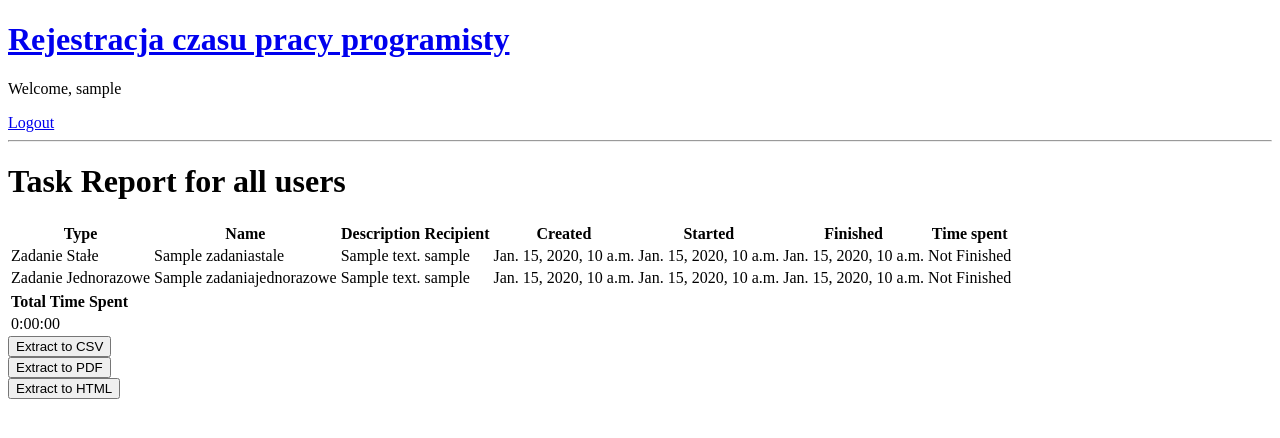
After one commit to aleksbalc/Projekt-PJF, a Django app: page /generate-all-tasks-report-csv/ in a window 1280 px wide. The commit adds this page. Shown: the top 438 px of the page. Run offline with Django 4.2, Linux system fonts and the light colour scheme; a user stored in the database is signed in; tables that the repository leaves empty hold one stand-in row (values such as "Sample post").

Commit message:
Added exports of reports for both user groups

```diff
--- a/home/urls.py
+++ b/home/urls.py
@@ -17,7 +17,16 @@ urlpatterns = [
     path('edit-jednorazowe/<str:pk>/', views.editJednorazowe, name="edit-jednorazowe"),
     path('generate-raport-jednorazowy/', views.generateJednorazowy, name="generate-raport-jednorazowy"),
     path('generate-raport-staly/', views.generateStaly, name="generate-raport-staly"),
+    path('generate-all-user-tasks-report/', views.showAllTasksReportForProgramista, name="generate-all-user-tasks-report"),
     path('generate-edited-dates-report/', views.createEditedDatesReport, name="create-edited-dates-raport"),
+    path('generate-all-tasks-report/', views.showAllTasksReportForKierownik, name="generate-all-tasks-report"),
+    path('generate-all-tasks-report-csv/', views.exportAllTasksReportCSV, name="generate-all-tasks-report-csv"),
+    path('generate-all-tasks-report-pdf/', views.exportAllTasksReportPDF, name="generate-all-tasks-report-pdf"),
+    path('generate-all-tasks-report-html/', views.exportAllTasksReportHTML, name="generate-all-tasks-report-html"),
+    path('generate-all-tasks-report-csv-programista/', views.exportAllTasksReportCSVProgramista, name="generate-all-tasks-report-csv-programista"),
+    path('generate-all-tasks-report-pdf-programista/', views.exportAllTasksReportPDFProgramista, name="generate-all-tasks-report-pdf-programista"),
+    path('generate-all-tasks-report-html-programista/', views.exportAllTasksReportHTMLProgramista, name="generate-all-tasks-report-html-programista"),
+    path('generate-all-tasks-report/', views.generateAllTasksReport, name="generate-all-tasks-report"),
     path('generate-all-tasks-report/', views.generateAllTasksReport, name="generate-all-tasks-report"),
     path('generate-specific-tasks-report/', views.generateSpecificTasks, name="generate-specific-tasks-report"),
     path('generate-user-tasks-report/<int:user_id>/', views.showGeneratedUserTasksReport, name='generate-user-tasks-report'),
--- a/home/views.py
+++ b/home/views.py
@@ -14,14 +14,16 @@ import csv
 from fpdf import FPDF
 
 
-def export_to_csv(report_data, filename):
-    keys = report_data[0].keys()  # Assuming all dictionaries have the same keys
+def export_to_csv(report_data, filename, total_time_spent):
+    keys = report_data[0].keys() | {'Total Time Spent'}   # Assuming all dictionaries have the same keys
     with open(filename, 'w', newline='') as csvfile:
         writer = csv.DictWriter(csvfile, fieldnames=keys)
         writer.writeheader()
         writer.writerows(report_data)
+        writer.writerow({'Total Time Spent': str(total_time_spent)})
 
-def export_to_pdf(report_data, filename):
+
+def export_to_pdf(report_data, filename, total_time_spent):
     class PDF(FPDF):
         def header(self):
             # Add header if needed
@@ -32,16 +34,26 @@ def export_to_pdf(report_data, filename):
             pass
 
     pdf = PDF()
-    pdf.add_page()
-    pdf.set_font('Arial', 'B', 12)
+    pdf.add_page('L', 'A4')
+    pdf.add_font('DejaVuSans', '', 'DejaVuSans.ttf', uni=True)
+    pdf.set_font('DejaVuSans', '', 7)
+    headers = ''
+    for key in report_data[0].keys():
+        headers = headers + '   ' + str(key)
+    pdf.cell(200, 10, str(headers), 0)
+    pdf.ln()
     for row in report_data:
+        line = ''
         for key, value in row.items():
-            pdf.cell(40, 10, str(value), 1)
-        pdf.ln()
+            line = line + '   ' + str(value)
+        pdf.cell(200, 12, str(line), 0)
+        pdf.ln( )
+    pdf.cell(200, 12, str('Total time spent {}'.format(total_time_spent)), 0)
     pdf.output(filename)
 
-def export_to_html(report_data, filename):
-    html = '<table>'
+def export_to_html(report_data, filename, total_time_spent):
+    html = '<div>'
+    html += '<table>'
     html += '<tr>'
     for key in report_data[0].keys():
         html += '<th>{}</th>'.format(key)
@@ -52,7 +64,15 @@ def export_to_html(report_data, filename):
             html += '<td>{}</td>'.format(value)
         html += '</tr>'
     html += '</table>'
-
+    html += '<table>'
+    html += '<tr>'
+    html += '<th>{}</th>'.format('Total Time Spent')
+    html += '</tr>'
+    html += '<tr>'
+    html += '<td>{}</td>'.format(total_time_spent)
+    html += '</tr>'
+    html += '</table>'
+    html += '</div>'
     with open(filename, 'w') as html_file:
         html_file.write(html)
 
@@ -286,72 +306,6 @@ def generateJednorazowy(request):
     context = {'report_data': report, 'total_time_spent': total_time_spent}
     return render(request, 'jednorazowy_report.html', context)
 
-# @login_required(login_url='login')
-# def generateAllTasks(request):
-#     total_time_spent = timedelta()
-#     report = []
-#     # generating regular tasks
-#     stale = ZadaniaStale.objects.all()
-#     regular_time_spent = timedelta()
-#     for zadanie in stale:
-#         assigned_tasks = PrzydzieloneZadanieStale.objects.filter(id_zs=zadanie)
-#         if check_group(request.user, "programista"):
-#             assigned_tasks = assigned_tasks.filter(recipient=request.user)
-#
-#         if assigned_tasks.exists():
-#             for task in assigned_tasks:
-#                 report.append({
-#                     'name': task.id_zs.name,
-#                     'description': task.id_zs.description,
-#                     'recipient': task.recipient,
-#                     'created': task.created,
-#                     'started': task.started,
-#                     'finished': task.finished,
-#                     'time': 0 if (task.finished is None or task.started is None) else task.finished - task.created,
-#                 })
-#
-#             completed_tasks = assigned_tasks.exclude(started=None)
-#             completed_tasks = completed_tasks.exclude(finished=None)
-#             if completed_tasks.exists():
-#
-#                 regular_time = completed_tasks.aggregate(
-#                     total=Sum(ExpressionWrapper(F('finished') - F('created'), output_field=models.DurationField()))
-#                 )['total']
-#                 if regular_time:
-#                     regular_time_spent += regular_time
-#
-#     # generating singular tasks
-#
-#     jednorazowe = ZadaniaJednorazowe.objects.filter(
-#         Q(started__isnull=False) | Q(finished__isnull=False))
-#     if check_group(request.user, "programista"):
-#         jednorazowe = jednorazowe.filter(host=request.user)
-#
-#
-#     singular_time_spent = jednorazowe.exclude(started=None, finished=None).aggregate(
-#         total=Sum(ExpressionWrapper(F('finished') - F('started'), output_field=models.DurationField()))
-#     )['total']
-#
-#     for zadanie in jednorazowe:
-#         time_spent = "Nie ukonczone"
-#         if zadanie.started and zadanie.finished:
-#             time_spent = zadanie.finished - zadanie.started
-#
-#         report.append({
-#             'name': zadanie.name,
-#             'description': zadanie.description,
-#             'recipient': zadanie.host,
-#             'created': zadanie.created,
-#             'started': zadanie.started,
-#             'finished': zadanie.finished,
-#             'time': time_spent,
-#         })
-#
-#     total_time_spent = regular_time_spent + singular_time_spent
-#     context = {'report_data': report, 'total_time_spent': total_time_spent}
-#
-#     return render(request, 'jednorazowy_report.html', context)
-
 @login_required(login_url='login')
 def createEditedDatesReport(request):
     # creating history report of regular tasks
@@ -391,7 +345,7 @@ def createEditedDatesReport(request):
     return render(request, 'edited_dates_report.html', context)
 
 @login_required(login_url='login')
-def generateAllTasksReport(request):
+def generateAllTasksReport(request): # generates report for all users
     total_time_spent = timedelta()
     report = []
     # generating regular tasks
@@ -405,6 +359,7 @@ def generateAllTasksReport(request):
         if assigned_tasks.exists():
             for task in assigned_tasks:
                 report.append({
+                    'type': 'Zadanie Stałe',
                     'name': task.id_zs.name,
                     'description': task.id_zs.description,
                     'recipient': task.recipient,
@@ -442,6 +397,7 @@ def generateAllTasksReport(request):
             time_spent = zadanie.finished - zadanie.started
 
         report.append({
+            'type': 'Zadanie Jednorazowe',
             'name': zadanie.name,
             'description': zadanie.description,
             'recipient': zadanie.host,
@@ -452,9 +408,49 @@ def generateAllTasksReport(request):
         })
 
     total_time_spent = regular_time_spent + singular_time_spent
-    context = {'report_data': report, 'total_time_spent': total_time_spent}
+    context = {'report_data': report, 'total_time_spent': total_time_spent, 'extract_available': True}
     return context
-    # return render(request, 'jednorazowy_report.html', context)
+
+def showAllTasksReportForKierownik(request): # shows generated all users task report
+    context = generateAllTasksReport(request)
+    return render(request, 'all-tasks-report.html', context)
+def showAllTasksReportForProgramista(request): # shows generated all users task report
+    context = generateAllTasksReport(request)
+    return render(request, 'jednorazowy_report.html', context)
+
+@login_required(login_url='login')
+def exportAllTasksReportCSV(request):
+    context = generateAllTasksReport(request)
+    export_to_csv(context['report_data'], 'all_tasks_report.csv', context['total_time_spent'])
+    return render(request, 'all-tasks-report.html', context)
+
+@login_required(login_url='login')
+def exportAllTasksReportPDF(request):
+    context = generateAllTasksReport(request)
+    export_to_pdf(context['report_data'], 'all_tasks_report.pdf', context['total_time_spent'])
+    return render(request, 'all-tasks-report.html', context)
+
+@login_required(login_url='login')
+def exportAllTasksReportHTML(request):
+    context = generateAllTasksReport(request)
+    export_to_html(context['report_data'], 'all_tasks_report.html', context['total_time_spent'])
+    return render(request, 'all-tasks-report.html', context)@login_required(login_url='login')
+def exportAllTasksReportCSVProgramista(request):
+    context = generateAllTasksReport(request)
+    export_to_csv(context['report_data'], 'all_tasks_report.csv', context['total_time_spent'])
+    return render(request, 'jednorazowy_report.html', context)
+
+@login_required(login_url='login')
+def exportAllTasksReportPDFProgramista(request):
+    context = generateAllTasksReport(request)
+    export_to_pdf(context['report_data'], 'all_tasks_report.pdf', context['total_time_spent'])
+    return render(request, 'jednorazowy_report.html', context)
+
+@login_required(login_url='login')
+def exportAllTasksReportHTMLProgramista(request):
+    context = generateAllTasksReport(request)
+    export_to_html(context['report_data'], 'all_tasks_report.html', context['total_time_spent'])
+    return render(request, 'jednorazowy_report.html', context)
 
 @login_required(login_url='login')
 def generateSpecificTasks(request):
@@ -547,18 +543,22 @@ def showGeneratedUserTasksReport(request, user_id):
 def exportUserTasksReportCSV(request, user_id):
     user = get_object_or_404(User, id=user_id)
     context = generateUserTasksReport(request, user_id)
-    filename = 'user_' + user.name + '_tasks_report.csv'
-    export_to_csv(context['report_data'], filename)
+    filename = 'user_' + user.username + '_tasks_report.csv'
+    export_to_csv(context['report_data'], filename, context['total_time_spent'])
     return render(request, 'user_tasks_report.html', context)
 
 @login_required(login_url='login')
 def exportUserTasksReportPDF(request, user_id):
+    user = get_object_or_404(User, id=user_id)
     context = generateUserTasksReport(request, user_id)
-    export_to_pdf(context['report_data'], 'report.pdf')
+    filename = 'user_' + user.username + '_tasks_report.pdf'
+    export_to_pdf(context['report_data'], filename, context['total_time_spent'])
     return render(request, 'user_tasks_report.html', context)
 
 @login_required(login_url='login')
 def exportUserTasksReportHTML(request, user_id):
+    user = get_object_or_404(User, id=user_id)
     context = generateUserTasksReport(request, user_id)
-    export_to_html(context['report_data'], 'report.html')
+    filename = 'user_' + user.username + '_tasks_report.html'
+    export_to_html(context['report_data'], filename, context['total_time_spent'])
     return render(request, 'user_tasks_report.html', context)
--- /dev/null
+++ b/templates/all-tasks-report.html
@@ -0,0 +1,72 @@
+{% extends 'main.html' %}
+
+{% block content %}
+
+<h1>Task Report for all users</h1>
+
+<table>
+  <thead>
+    <tr>
+      <th>Type</th>
+      <th>Name</th>
+      <th>Description</th>
+      <th>Recipient</th>
+      <th>Created</th>
+      <th>Started</th>
+      <th>Finished</th>
+      <th>Time spent</th>
+    </tr>
+  </thead>
+  <tbody>
+    {% for row in report_data %}
+    <tr>
+      <td>{{ row.type }}</td>
+      <td>{{ row.name }}</td>
+      <td>{{ row.description }}</td>
+      <td>{{ row.recipient }}</td>
+      <td>{{ row.created }}</td>
+      <td>{{ row.started }}</td>
+      <td>{{ row.finished }}</td>
+      {% if row.time %}
+      <td>{{ row.time }}</td>
+      {% else %}
+      <td>Not Finished</td>
+      {% endif %}
+    </tr>
+    {% endfor %}
+  </tbody>
+</table>
+
+<table>
+  <thead>
+    <tr>
+      <th>Total Time Spent</th>
+    </tr>
+  </thead>
+  <tbody>
+    <tr>
+      <td>{{ total_time_spent }}</td>
+    </tr>
+  </tbody>
+</table>
+
+{% if extract_available %}
+<div>
+  <form action="{% url 'generate-all-tasks-report-csv' %}" method="post">
+    {% csrf_token %}
+    <button type="submit">Extract to CSV</button>
+  </form>
+
+  <form action="{% url 'generate-all-tasks-report-pdf' %}" method="post">
+    {% csrf_token %}
+    <button type="submit">Extract to PDF</button>
+  </form>
+
+  <form action="{% url 'generate-all-tasks-report-html' %}" method="post">
+    {% csrf_token %}
+    <button type="submit">Extract to HTML</button>
+  </form>
+</div>
+{% endif %}
+
+{% endblock content %}
```
Also changed, not shown: templates/home.html (+6 -2 lines), templates/jednorazowy_report.html (+22 -2 lines).
